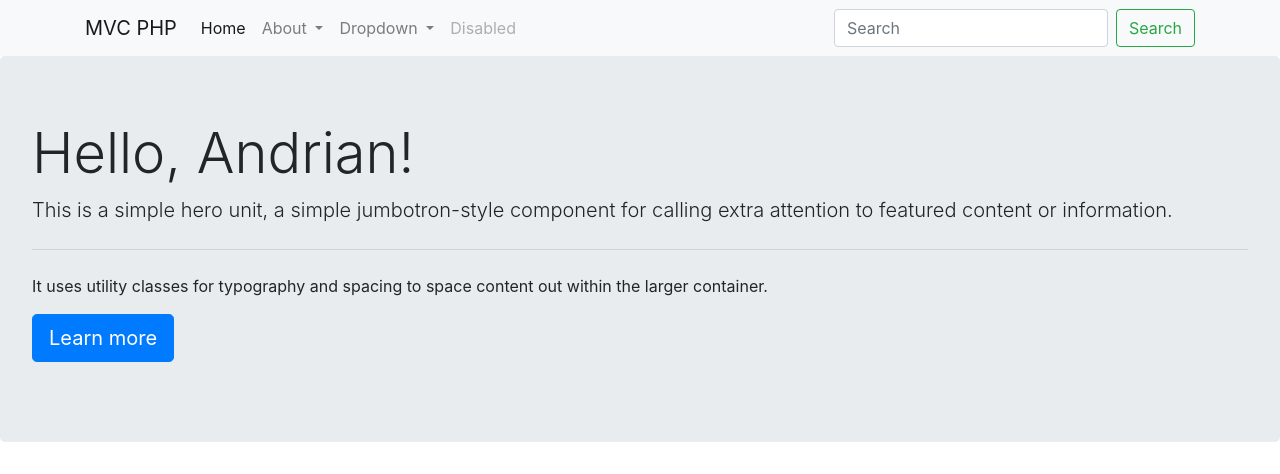
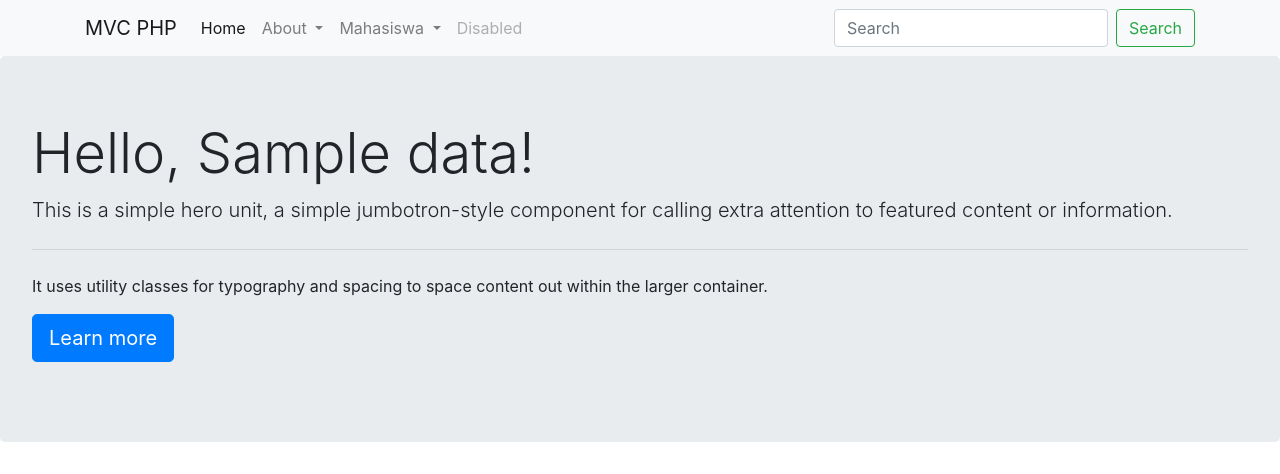
Before and after one commit to andriand06/mvcphp, a PHP site: the page made by app/view/home/index.php in a window 1280 px wide. Shown: the top 474 px of the page. Run offline with PHP 8.4, Linux system fonts and the light colour scheme; the template is opened without the code that fills it: most values are stand-ins (such as "Sample title", 1, 10 or a date in 2020); some libraries are stand-ins or nearby versions.

Commit message:
menambahkan mahasiswa

```diff
--- a/app/controllers/Home.php
+++ b/app/controllers/Home.php
@@ -3,8 +3,9 @@ class Home extends Controller{
     public function index()
 
     {   $data['judul'] = 'Home';
+        $data['nama'] = $this->model('User_model')->getuser();
         $this->view('template/header',$data);
-        $this->view('Home/index');
+        $this->view('Home/index',$data);
         $this->view('template/footer');
     }
 }
--- a/app/core/Controller.php
+++ b/app/core/Controller.php
@@ -5,4 +5,10 @@ class Controller {
         require_once '../app/view/'.$view.'.php';
     }
 
+    public function model($model)
+    {
+        require_once '../app/models/'.$model.'.php';
+        return new $model;
+    }
+
 }
--- a/app/view/home/index.php
+++ b/app/view/home/index.php
@@ -1,5 +1,5 @@
 <div class="jumbotron">
-  <h1 class="display-4">Hello, Andrian!</h1>
+  <h1 class="display-4">Hello, <?= $data['nama'];?>!</h1>
   <p class="lead">This is a simple hero unit, a simple jumbotron-style component for calling extra attention to featured content or information.</p>
   <hr class="my-4">
   <p>It uses utility classes for typography and spacing to space content out within the larger container.</p>
--- a/app/view/template/header.php
+++ b/app/view/template/header.php
@@ -32,10 +32,10 @@
       </li>
       <li class="nav-item dropdown">
         <a class="nav-link dropdown-toggle" href="#" id="navbarDropdown" role="button" data-toggle="dropdown" aria-haspopup="true" aria-expanded="false">
-          Dropdown
+          Mahasiswa
         </a>
         <div class="dropdown-menu" aria-labelledby="navbarDropdown">
-          <a class="dropdown-item" href="#">Action</a>
+          <a class="dropdown-item" href="<?= BASEURL;?>/Mahasiswa/index">Mahasiswa</a>
           <a class="dropdown-item" href="#">Another action</a>
           <div class="dropdown-divider"></div>
           <a class="dropdown-item" href="#">Something else here</a>
```
Also changed, not shown: app/controllers/Mahasiswa.php (added, +11 -0 lines), app/models/User_model.php (added, +8 -0 lines), app/view/Mahasiswa/index.php (added).
